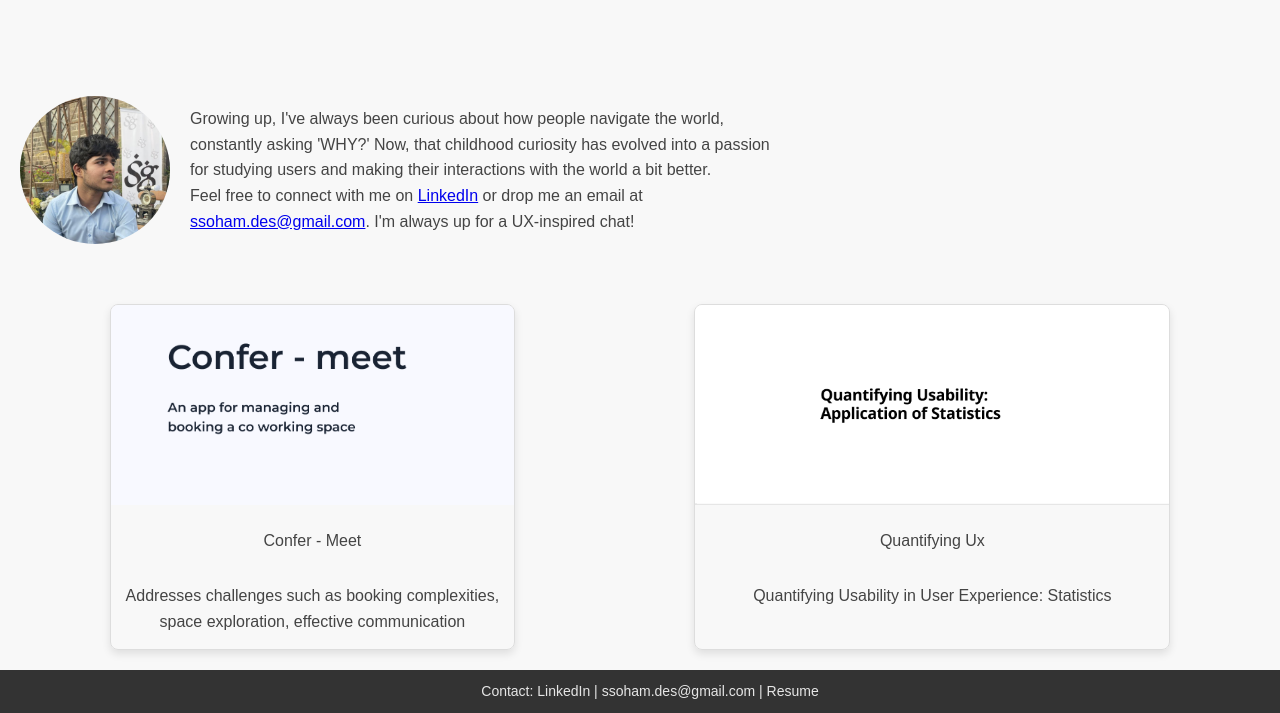
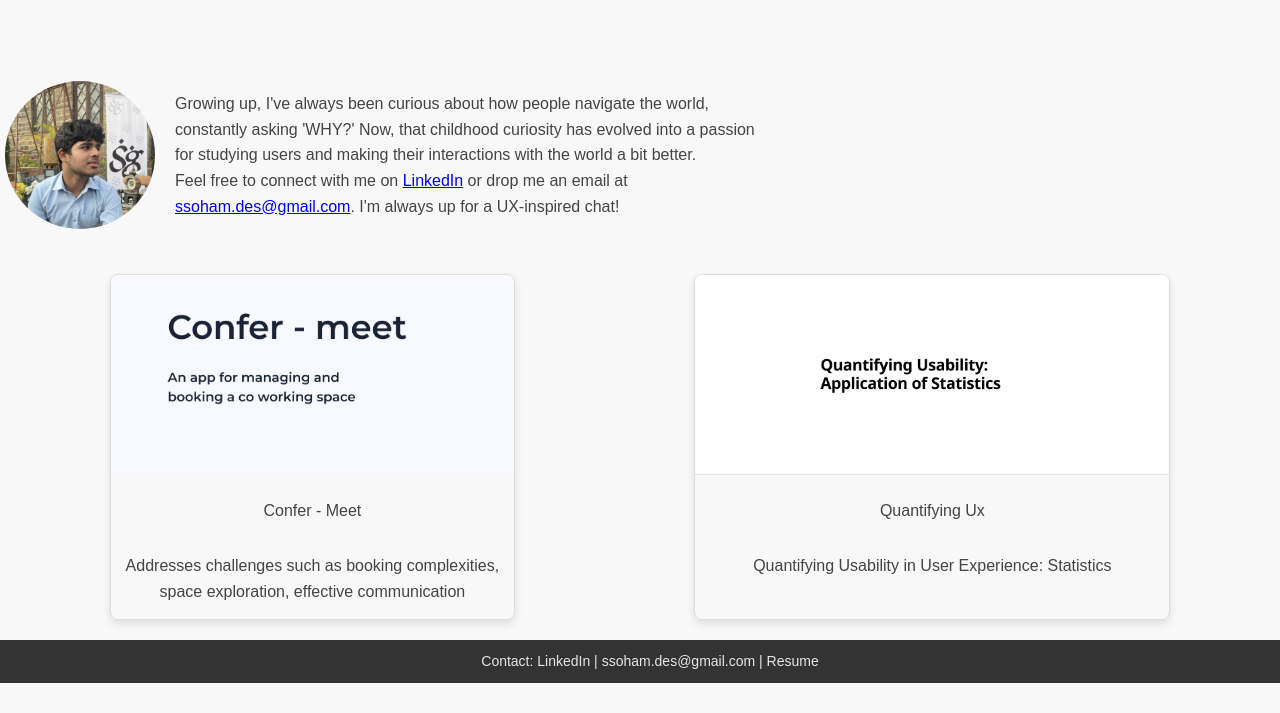
Before and after one commit to ssohamdes/soham_portfolio, a plain HTML site: page index.html in a window 1280 px wide. Shown: the part 126-839 px from the top of the page. After the commit the page ends 809 px from the top, so only its background shows below. Drawn offline with Linux system fonts and the light colour scheme.

Commit message:
Update portfolio_css.css

```diff
--- a/portfolio_css.css
+++ b/portfolio_css.css
@@ -39,15 +39,9 @@ nav a {
   font-weight: bold;
 }
 
-
 header h1 {
   margin: 0;
 }
-
-
-
-
-
 
 /* Style the main content section */
 section {
@@ -61,12 +55,10 @@ footer {
   color: #fff;
   text-align: center;
   padding: 10px;
-   /* Fixed positioning for the footer */
+  /* Fixed positioning for the footer */
   bottom: 0;
   width: 100%;
 }
-
-
 
 /* Style for the text inside the footer */
 footer p {
@@ -86,15 +78,12 @@ footer a:hover {
   text-decoration: underline;
 }
 
-
-/* Add additional styles for your specific content and layout */
-
 /* Your existing styles for header go here */
 
 .about-section {
   display: flex;
   align-items: center;
-  padding: 20px;
+  padding: 5px;
 }
 
 .profile-image {
```
